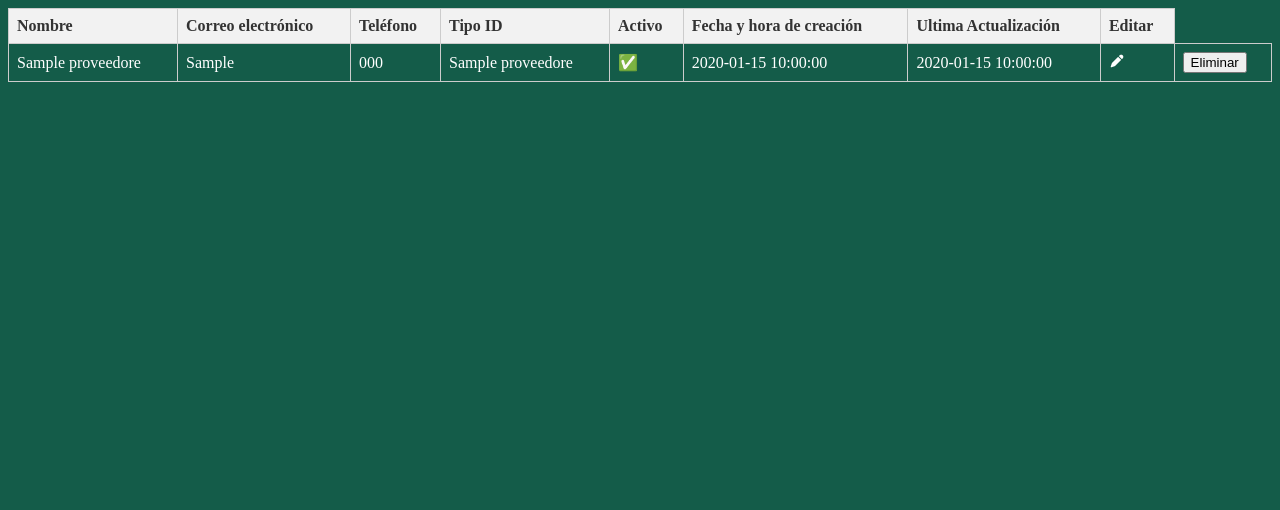
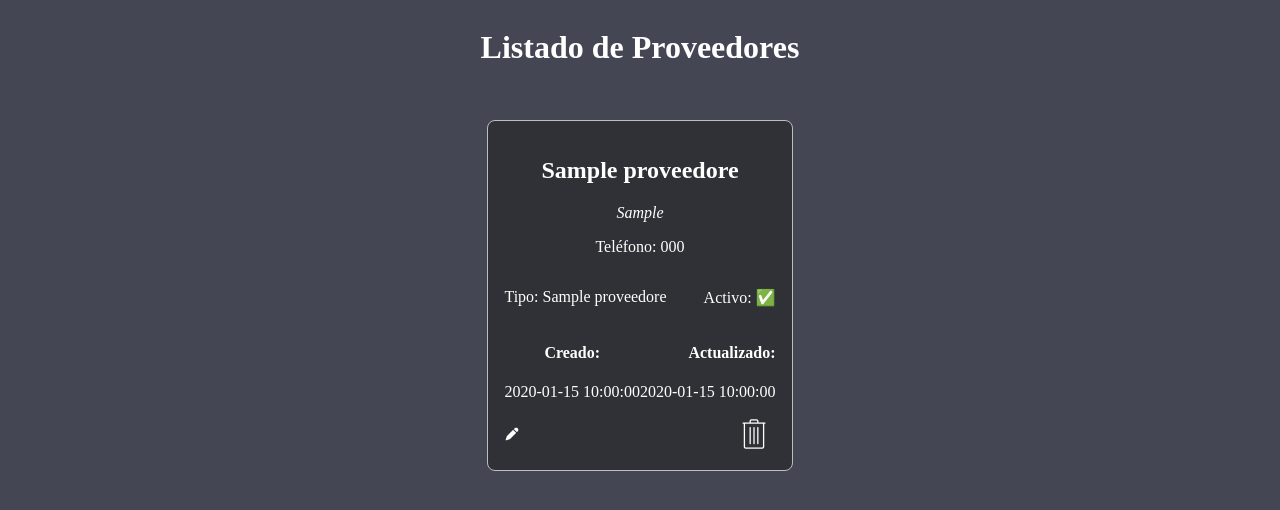
Before and after one commit to Crisbr10/Control-de-Proveedores, a Symfony app: template templates/listado_proveedores/index.html.twig in a window 1280 px wide. Shown: the top 510 px of the page. Run offline with Twig, Linux system fonts and the light colour scheme; the template is opened without the code that fills it: most values are stand-ins (such as "Sample title", 1, 10 or a date in 2020); some libraries are stand-ins or nearby versions.

Commit message:
Estilizando el listado de proveedores

```diff
--- a/public/css/listado.css
+++ b/public/css/listado.css
@@ -1,37 +1,56 @@
-body{
-background-color: rgb(20, 92, 73);
-}
-/* Estilos para la tabla */
-table {
-    width: 100%;
-    border-collapse: collapse;
+  *{
+    box-sizing: border-box;
   }
 
-  /* Estilos para las celdas de encabezado */
-  th {
-    width: auto;
-    background-color: #f2f2f2;
-    color: #333;
-    font-weight: bold;
-    padding: 8px;
-    text-align: left;
-    border: 1px solid #ccc;
+  body{
+    display: flex;
+    justify-content: center;
+    background-color: #444654;
   }
 
-  /* Estilos para las celdas de datos */
-  td {
-    width: auto;
-    padding: 8px;
-    text-align: left;
-    border: 1px solid #ccc;
+  main{
+    width: 100%;
+    display: flex;
+    flex-direction: column;
+    align-items: center;
+    gap: 2rem;
+    text-align: center;
+
+    .card_container{
+      width: 80%;
+      display: flex;
+      flex-wrap: wrap;
+      justify-content: center;
+      gap: 1rem;
+    }
+    .card{
+      min-width: 17rem;
+      color: white;
+      border: 1px solid rgb(188, 189, 189);
+      background-color: #303136;
+      border-radius: 0.5rem;
+      padding: 1rem;
+      .btn{
+        background-color: transparent;
+        border: none;
+        &:hover{
+          transform: scale(1.1);
+        }
+      }
+      .tipo_activo, .fechas, .borrar_editar{
+        display: flex;
+        justify-content: space-between;
+        align-items: center;
+      }
+      .actualizado{
+        text-align: right;
+      }
+    }
   }
-  tbody{
+  h2,h1{
     color: white;
   }
 
-
-
-  /* Estilos para las filas alternas
-  tr:nth-child(even) {
-    background-color: #f9f9f9;
-  } */
+  a:hover{
+    transform: scale(1.1);
+  }
--- a/templates/listado_proveedores/index.html.twig
+++ b/templates/listado_proveedores/index.html.twig
@@ -5,43 +5,45 @@
 {% endblock %}
 
 {% block body %}
-    <table>
-        <thead>
-            <tr>
+    <main>
+        <h1>Listado de Proveedores</h1>
+        <div class="card_container">
+            {% for proveedor in proveedores %}
+            <div class="card">
+                <h2>{{ proveedor.nombre }}</h2>
 
-                <th>Nombre</th>
-                <th>Correo electrónico</th>
-                <th>Teléfono</th>
-                <th>Tipo ID</th>
-                <th>Activo</th>
-                <th>Fecha y hora de creación</th>
-                <th>Ultima Actualización</th>
-                <th>Editar</th>
+                <i>{{ proveedor.correo_electronico }}</i>
+                <p>Teléfono: {{ proveedor.telefono_contacto }}</p>
 
-            </tr>
-        </thead>
-        <tbody>
-            {% for proveedor in proveedores %}
-                <tr>
-                    <td>{{ proveedor.nombre }}</td>
-                    <td>{{ proveedor.correo_electronico }}</td>
-                    <td>{{ proveedor.telefono_contacto }}</td>
-                    <td>{{ proveedor.tipo_nombre }}</td>
-                    <td>{{ proveedor.activo ? '✅' : '❌' }}</td>
-                    <td>{{ proveedor.fecha_creacion}}</td>
-                    <td>{{ proveedor.fecha_actualizacion}}</td>
-                    <td>
-                        <a href="{{ path('modificar_proveedor', {'id': proveedor.proveedor_id}) }}">
-                            <img src="{{asset('img/editar.png')}}" alt="editar">
-                        </a>
-                    </td>
-                    <td>
-                        <form action="{{ path('eliminar_proveedor', {'id': proveedor.proveedor_id}) }}" method="post" onsubmit="return confirm('¿Estás seguro de que deseas eliminar este proveedor?');">
-                            <button type="submit">Eliminar</button>
-                        </form>
-                    </td>
-                </tr>
+                <section class="tipo_activo">
+                    <p>Tipo: {{ proveedor.tipo_nombre }}</p>
+                    <p>Activo: {{ proveedor.activo ? '✅' : '❌' }}</p>
+                </section>
+
+                <section class="fechas">
+                    <div>
+                        <h4>Creado:</h4>
+                        <p>{{ proveedor.fecha_creacion}}</p>
+                    </div>
+                    <div class="actualizado">
+                        <h4>Actualizado:</h4>
+                        <p>{{ proveedor.fecha_actualizacion}}</p>
+                    </div>
+                </section>
+
+                <section class="borrar_editar">
+                    <a href="{{ path('modificar_proveedor', {'id': proveedor.proveedor_id}) }}">
+                        <img src="{{asset('img/editar.png')}}" alt="editar">
+                    </a>
+                    <form action="{{ path('eliminar_proveedor', {'id': proveedor.proveedor_id}) }}" method="post" onsubmit="return confirm('¿Estás seguro de que deseas eliminar este proveedor?');">
+                        <button type="submit" class="btn"><img src="{{asset('img/eliminar.png')}}" alt="eliminar"></button>
+                    </form>
+                </section>
+
+            </div>
             {% endfor %}
-        </tbody>
-    </table>
+        </div>
+
+    </main>
+
 {% endblock %}
```
Also changed, not shown: public/img/eliminar.png (added).
